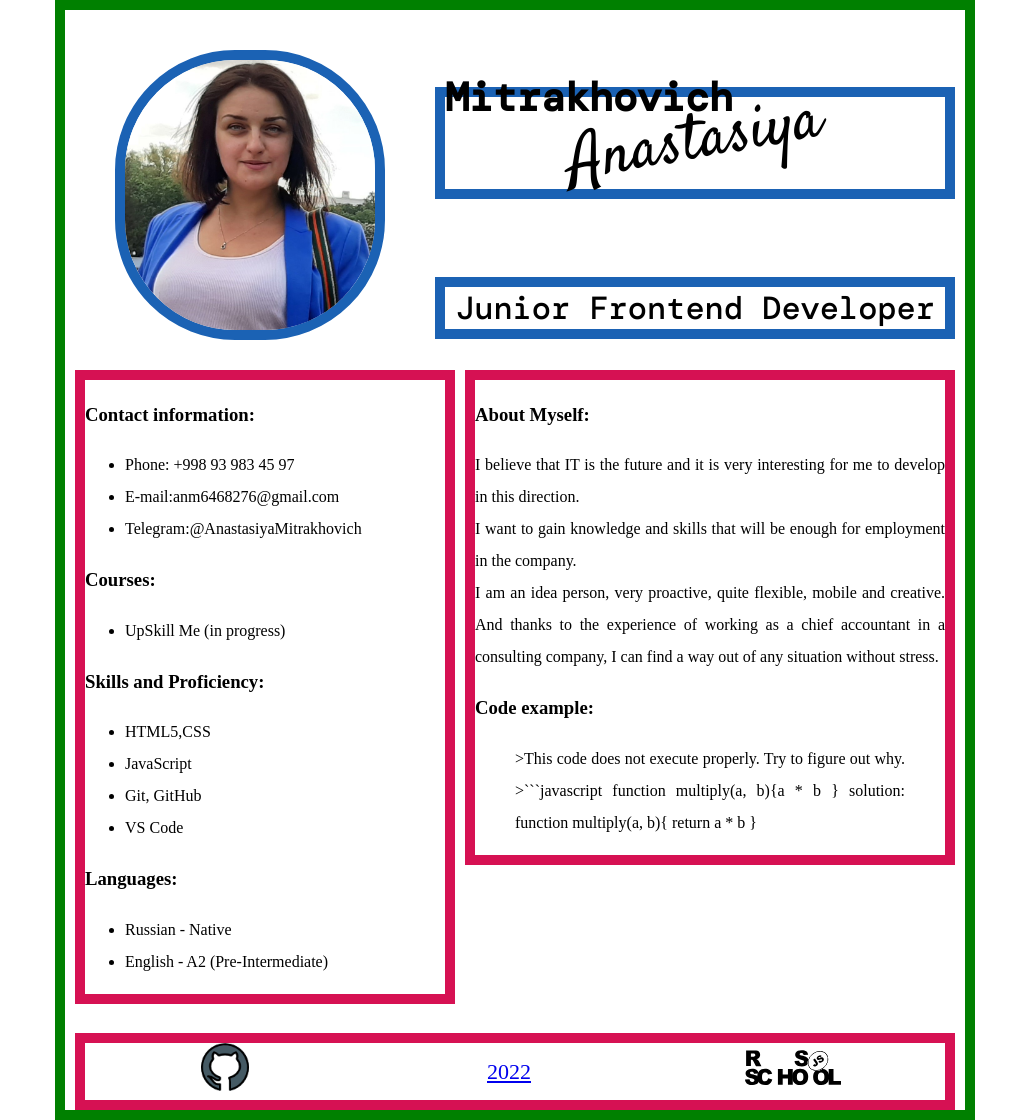
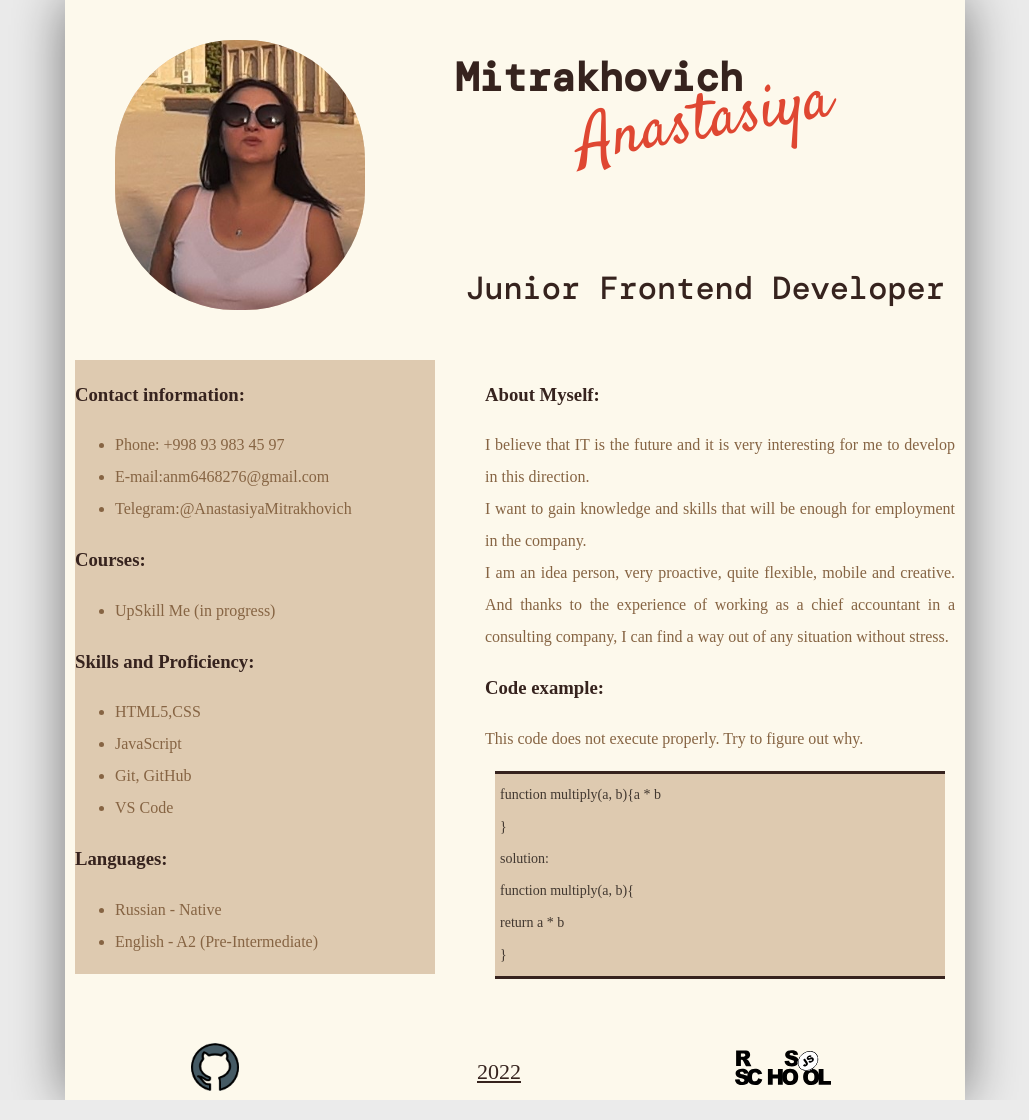
Before and after one commit to Anastasiya-Mi/rsschool-cv, a plain HTML site: page index.html in a window 1280 px wide. Shown: the whole page, without its empty margins (125-1154 px from the left). Drawn offline with Linux system fonts and the light colour scheme; a web font is replaced by a local one.

Commit message:
feat: finished working with files

````diff
--- a/index.html
+++ b/index.html
@@ -9,7 +9,7 @@
 </head>
 <body>
     <header>
-        <img class ="my_photo" src="/rsschool-cv/image/myphoto.jpg" alt="my photo">
+        <img class ="my_photo" src="/rsschool-cv/image/myphoto1.jpg" alt="my photo">
         <h1 id="h1">Mitrakhovich <span>Anastasiya</span></h1>
         <h2>Junior Frontend Developer</h2>
     </header>
@@ -43,21 +43,20 @@
         I want to gain knowledge and skills that will be enough for employment in the company.<br>
         I am an idea person, very proactive, quite flexible, mobile and creative. And thanks to the experience of working as a chief accountant in a consulting company, I can find a way out of any situation without stress.</p>
         <h3>Code example:</h3>
+        <p>This code does not execute properly. Try to figure out why.</p>
         <blockquote>
-            >This code does not execute properly. Try to figure out why.
-            >```javascript
-            function multiply(a, b){a * b
-            }
-            solution:
-            function multiply(a, b){
-            return a * b
-            }
+            function multiply(a, b){a * b <br>
+            }<br>
+            solution:<br>
+            function multiply(a, b){<br>
+            return a * b<br>
+            }<br>
         </blockquote>
     </section>
     <footer>
-        <a href="https://github.com/Anastasiya-Mi"> <img src ="image/github.png" alt="giticon" width="48px"></a>
+        <a href="https://github.com/Anastasiya-Mi"> <img src ="image/github.png" alt="giticon" width="48"></a>
         <a href="#h1"> 2022 </a>
-        <a href="https://rs.school/js/"> <img src ="/rsschool-cv/image/rs_school_js.svg" alt="rsicon" width="96px"></a>
+        <a href="https://rs.school/js/"> <img src ="/rsschool-cv/image/rs_school_js.svg" alt="rsicon" width="96"></a>
     </footer>
     </body>
 </html>
--- a/style.css
+++ b/style.css
@@ -10,17 +10,20 @@
     font-family: Satisfy;
     src: url(/rsschool-cv/fonts/Satisfy/Satisfy-Regular.ttf);
 }
-
+html{
+    background-color: #ebebeb;
+}
 body {
-    border: 10px solid green;
     position: relative;
     width: 900px;
     height: 1100px;
     margin: auto;
     font:16px/32px Raleway, serif;
     text-align: justify;
+    box-shadow: 0 0 50px rgba(0,0,0,0.5);
+    background-color: #fdf9ec;
+    color: #866443;
 }
-
 .my_photo {
     position: absolute;
     right: 50px;
@@ -29,7 +32,7 @@ body {
     width: 250px;
     height: 270px;
     border-radius: 120px;
-
+    background-color: #decab0;
 }
 h1 {
     position: absolute;
@@ -45,8 +48,8 @@ span {
     transform: rotate(-10deg);
     text-align: center;
     font: 64px Satisfy,sans-serif;
+    color: #df4732;
 }
-
 h2 {
     position: absolute;
     right: 10px;
@@ -54,34 +57,24 @@ h2 {
     width: 500px;
     text-align: center;
     font:32px DMMono,serif;
-
 }
-h1, h2, .my_photo {
-    border: 10px solid rgb(27, 98, 180) ;
-}
-section {
-    border: 10px solid rgb(214, 17, 83) ;
-
+h1, h2, h3 {
+    color: #36231e;
 }
 .right_box {
     position: absolute;
     top: 360px;
     right: 10px;
     width: 470px;
-    /* height: 700px;*/
 }
-
 .left_box {
     position: absolute;
     top: 360px;
     left: 10px;
     width: 360px;
-   /* height: 700px;*/
-
+    background-color: #decab0;
 }
-
 footer {
-    border: 10px solid rgb(214, 17, 83) ;
     position: absolute;
     left: 10px;
     bottom: 0px;
@@ -94,4 +87,14 @@ a {
     vertical-align: middle;
     text-align: center;
     font-size: 22px;
+    color: #36231e;
 }
+blockquote{
+    border:solid #36231e;
+    border-width:3px 0;
+    margin:5px 10px;
+    padding: 5px;
+    font-size:14px;
+    background-color:#decab0;
+    color: #423830;
+}
````
Also changed, not shown: image/myphoto1.jpg (added), 1 other file.
